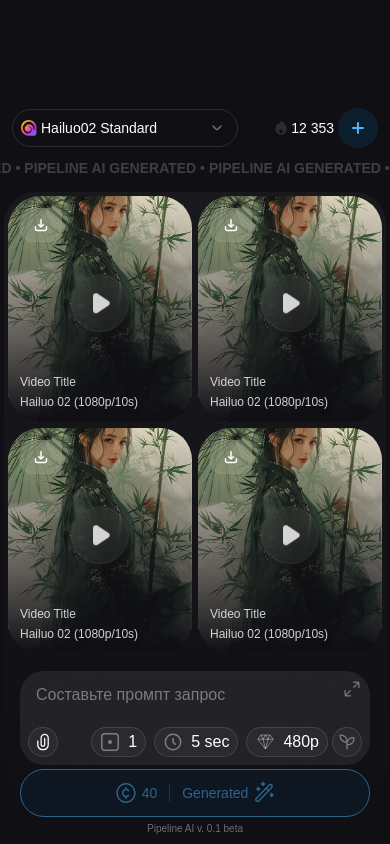
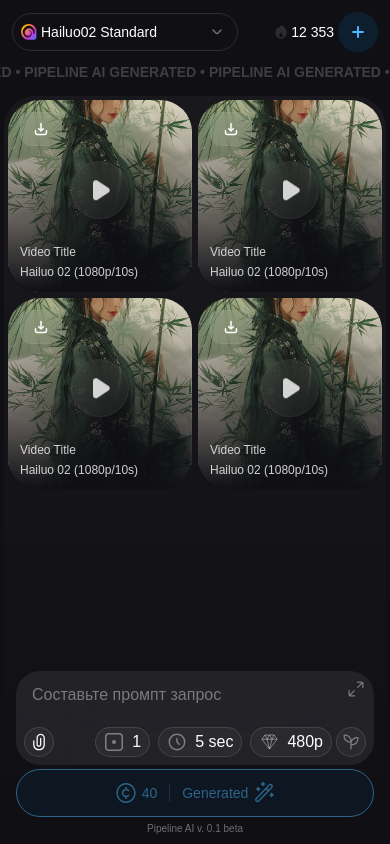
Before and after one commit to GSergiy13/pipeline-frontend, a Next.js app: page / in a window 390 px wide. Built offline with nearby package versions, Linux system fonts and the light colour scheme; a web font is replaced by a local one.

Commit message:
fix: update layout styles in HomePage and Header components for improved responsiveness

```diff
--- a/src/components/Home/Home.tsx
+++ b/src/components/Home/Home.tsx
@@ -20,7 +20,10 @@ export const HomePage = () => {
 	const isCompactLayout = videoItems.length > 2
 
 	return (
-		<div className='relative flex flex-1 flex-col px-1 pt-1 mx-auto bg-chat-gradient rounded-t-[32px]'>
+		<div
+			className='relative flex flex-1 flex-col px-1 pt-1 mx-auto bg-chat-gradient rounded-t-[32px]'
+			style={{ paddingBottom: `${height + 26}px` }}
+		>
 			<div
 				className={cn(
 					' w-full  overflow-y-auto min-h-[380px]',
--- a/src/components/layout/Header/Header.tsx
+++ b/src/components/layout/Header/Header.tsx
@@ -26,7 +26,7 @@ export const Header = () => {
 
 	return (
 		<header
-			className={cn(`w-full pb-3 pt-24`, {
+			className={cn(`w-full pb-3`, {
 				'tg-safe-area': user_data.isMobileTelegram
 			})}
 		>
--- a/src/components/СhatPromptPanel/СhatPromptPanel.tsx
+++ b/src/components/СhatPromptPanel/СhatPromptPanel.tsx
@@ -34,7 +34,7 @@ export const ChatPromptPanel = forwardRef<HTMLDivElement>((props, ref) => {
 	return (
 		<div
 			ref={ref}
-			className='flex flex-col mt-auto w-full z-40 transition-all duration-150 max-w-[640px] mx-auto px-3'
+			className=' absolute bottom-0 left-0 flex flex-col mt-auto w-full z-40 transition-all duration-150 max-w-[640px] mx-auto px-3'
 		>
 			<PromptWrapper
 				prompt={prompt}
```
